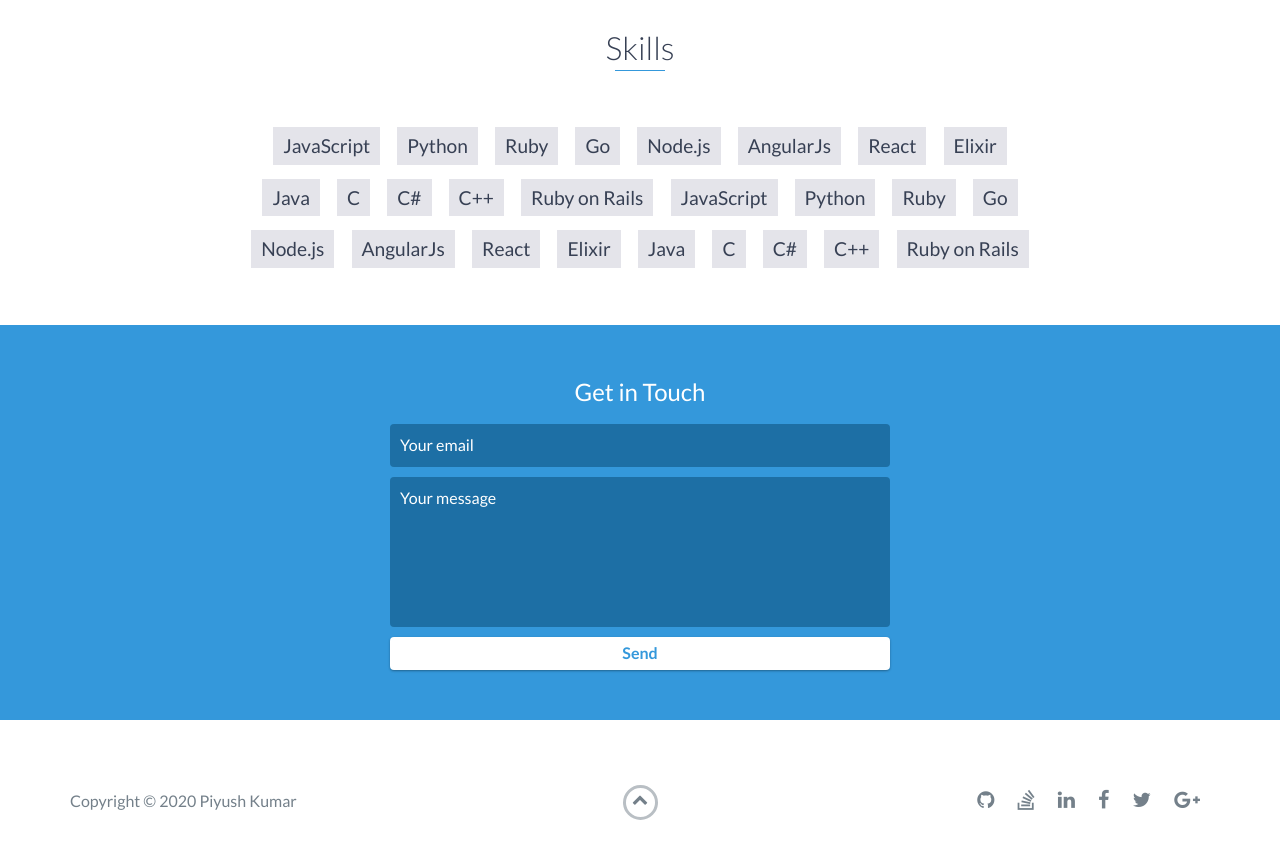
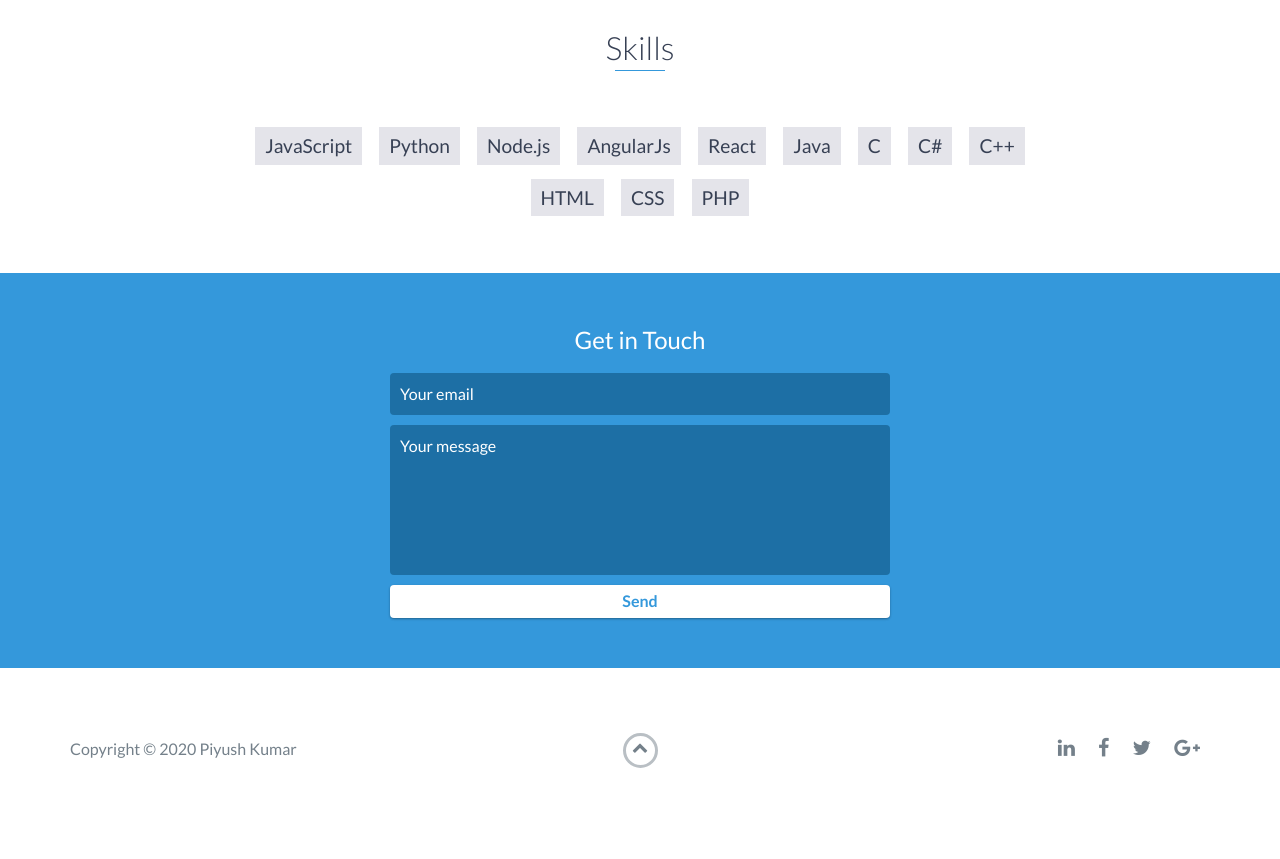
Before and after one commit to shavy4452/piyushcv, a plain HTML site: page index.html in a window 1280 px wide. Shown: the part 3260-4119 px from the top of the page. After the commit the page ends 4082 px from the top, so only its background shows below. Drawn offline with nearby package versions, Linux system fonts and the light colour scheme.

Commit message:
Update index.html

```diff
--- a/index.html
+++ b/index.html
@@ -188,30 +188,16 @@
         <ul>
             <li>JavaScript</li>
             <li>Python</li>
-            <li>Ruby</li>
-            <li>Go</li>
             <li>Node.js</li>
             <li>AngularJs</li>
-            <li>React</li>
-            <li>Elixir</li>
+		<li>React</li>
             <li>Java</li>
             <li>C</li>
             <li>C#</li>
             <li>C++</li>
-            <li>Ruby on Rails</li>
-            <li>JavaScript</li>
-            <li>Python</li>
-            <li>Ruby</li>
-            <li>Go</li>
-            <li>Node.js</li>
-            <li>AngularJs</li>
-            <li>React</li>
-            <li>Elixir</li>
-            <li>Java</li>
-            <li>C</li>
-            <li>C#</li>
-            <li>C++</li>
-            <li>Ruby on Rails</li>
+		<li>HTML</li>
+		<li>CSS</li>
+		<li>PHP</li>
         </ul>
     </div>
     <!-- End #skills -->
@@ -246,13 +232,7 @@
                 <div class="col-sm-5 social">
                     <ul>
                         <li>
-                            <a href="https://github.com/" target="_blank"><i class="fa fa-github" aria-hidden="true"></i></a>
-                        </li>
-                        <li>
-                            <a href="https://stackoverflow.com/" target="_blank"><i class="fa fa-stack-overflow" aria-hidden="true"></i></a>
-                        </li>
-                        <li>
-                            <a href="https://linkedin.com/" target="_blank"><i class="fa fa-linkedin" aria-hidden="true"></i></a>
+                            <a href="https://www.linkedin.com/in/piyush-kumar-9999531b2/" target="_blank"><i class="fa fa-linkedin" aria-hidden="true"></i></a>
                         </li>
                         <li>
                             <a href="https://www.facebook.com/" target="_blank"><i class="fa fa-facebook" aria-hidden="true"></i></a>
```
